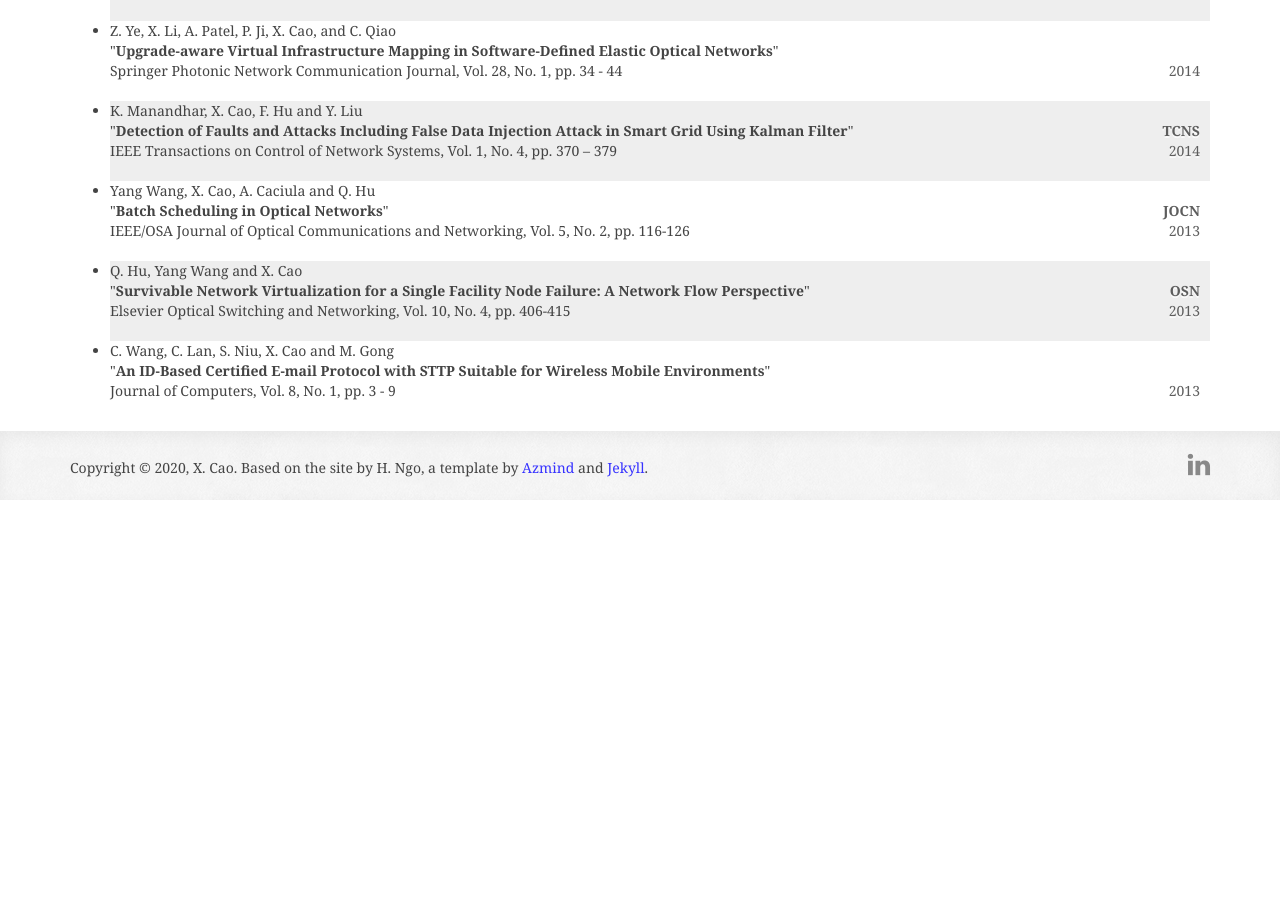
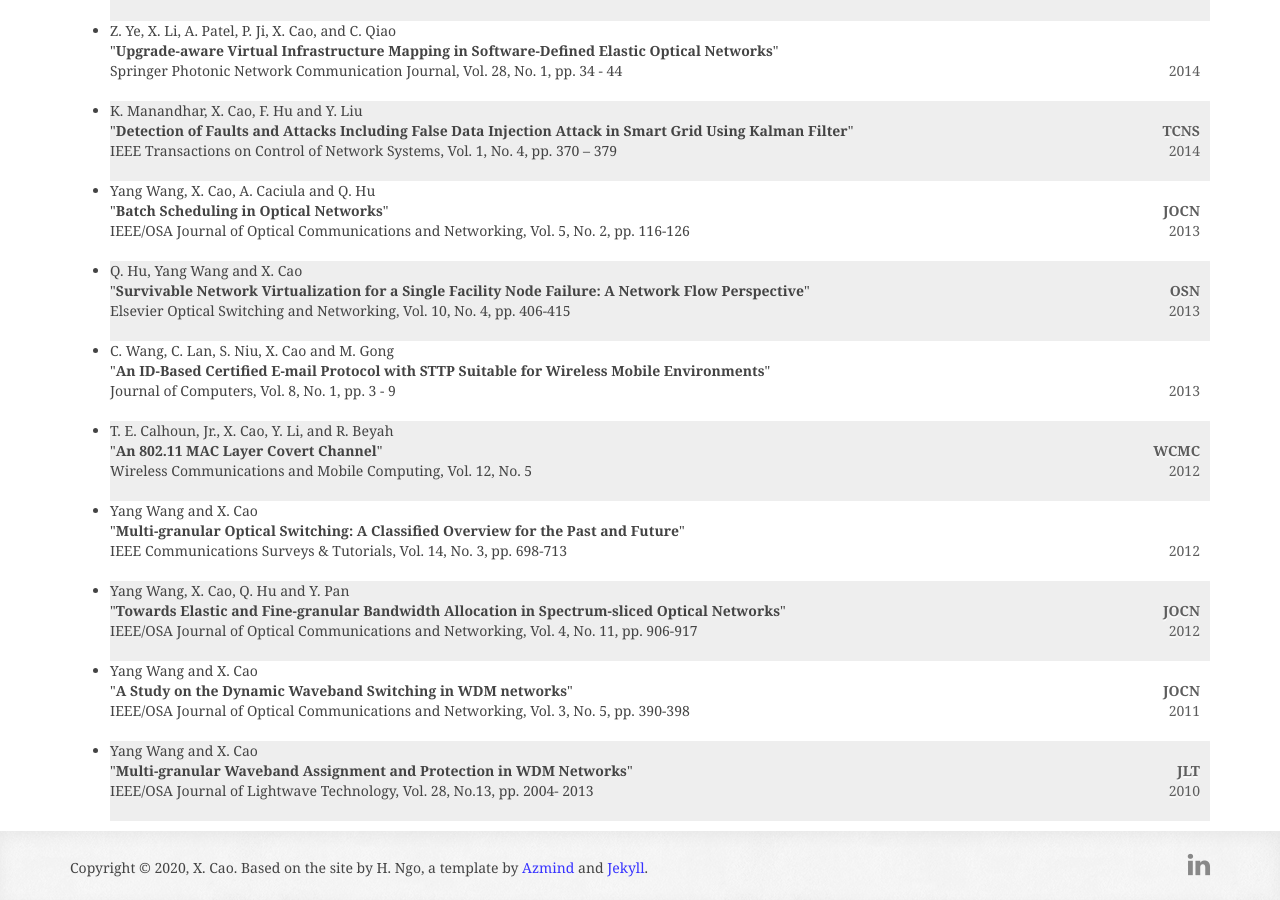
Before and after one commit to xiaojuncao/xiaojuncao, a Jekyll site: the page built from publications.html, in a window 1280 px wide and 900 px high, scrolled down 1351 px. Built offline with Jekyll 4.4.1, drawn with Linux system fonts in a browser that asks for light colours; some web fonts are replaced; before the commit the page ends 1851 px from its top, so only the background shows below that.

Commit message:
Update my_papers.yml

```diff
--- a/_data/my_papers.yml
+++ b/_data/my_papers.yml
@@ -88,3 +88,27 @@
   journal:  IEEE/OSA Journal of Optical Communications and Networking, Vol. 5, No. 2, pp. 116-126
   abbvr:  JOCN
   year:   2013
+- authors:  Yang Wang, X. Cao, Q. Hu and Y. Pan
+  title:  Towards Elastic and Fine-granular Bandwidth Allocation in Spectrum-sliced Optical Networks
+  journal: IEEE/OSA Journal of Optical Communications and Networking, Vol. 4, No. 11, pp. 906-917
+  abbvr:  JOCN
+  year:   2012
+- authors:  Yang Wang and X. Cao
+  title:  "Multi-granular Optical Switching: A Classified Overview for the Past and Future"
+  journal:  IEEE Communications Surveys & Tutorials, Vol. 14, No. 3, pp. 698-713
+  year:   2012
+- authors:  T. E. Calhoun, Jr., X. Cao, Y. Li, and R. Beyah
+  title:  An 802.11 MAC Layer Covert Channel
+  journal:  Wireless Communications and Mobile Computing, Vol. 12, No. 5
+  abbvr:  WCMC
+  year:   2012
+- authors:  Yang Wang and X. Cao
+  title:  A Study on the Dynamic Waveband Switching in WDM networks
+  journal:  IEEE/OSA Journal of Optical Communications and Networking, Vol. 3, No. 5, pp. 390-398
+  abbvr:  JOCN
+  year:   2011
+- authors:  Yang Wang and X. Cao
+  title:  Multi-granular Waveband Assignment and Protection in WDM Networks
+  journal:  IEEE/OSA Journal of Lightwave Technology, Vol. 28, No.13, pp. 2004- 2013
+  abbvr:  JLT
+  year:   2010
```
